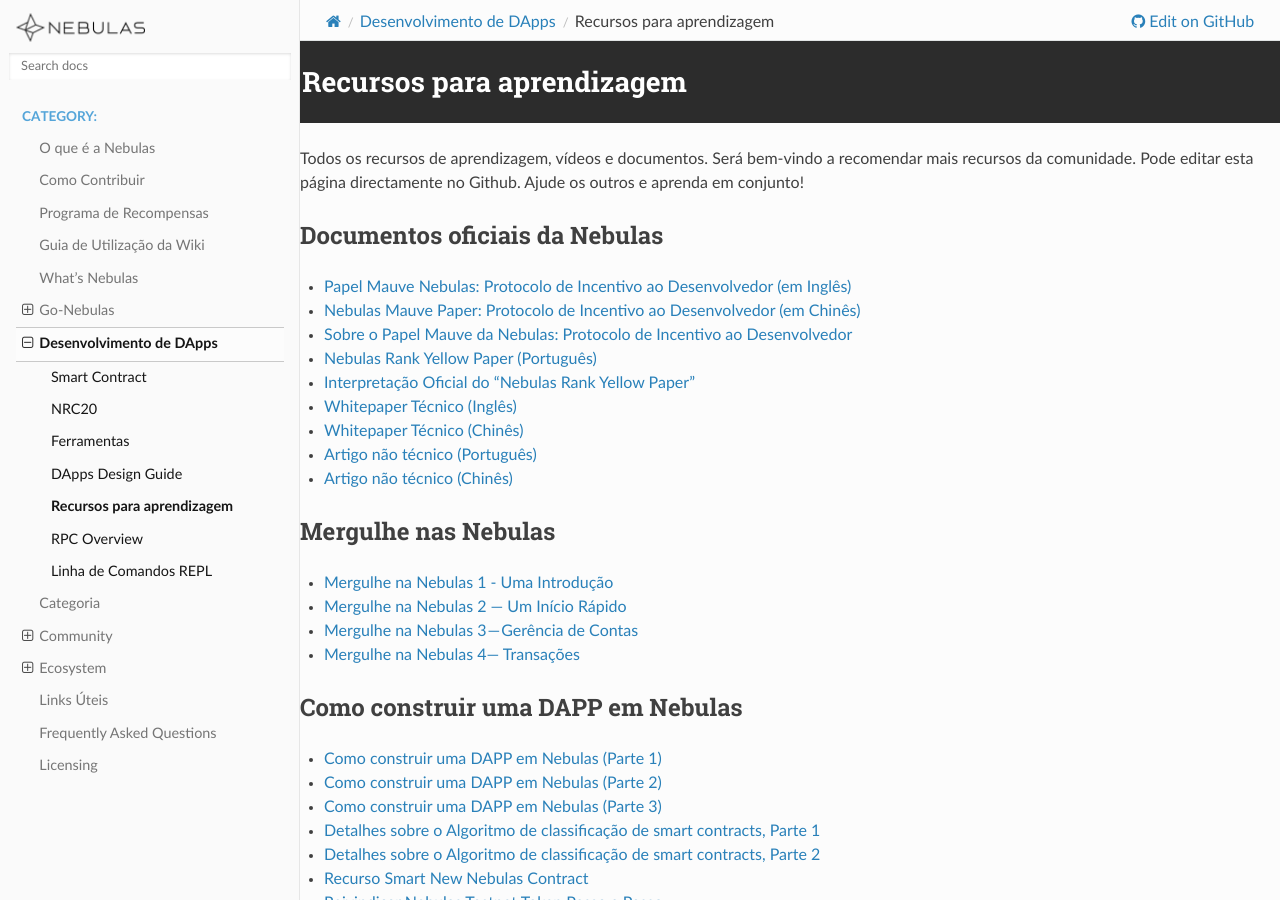
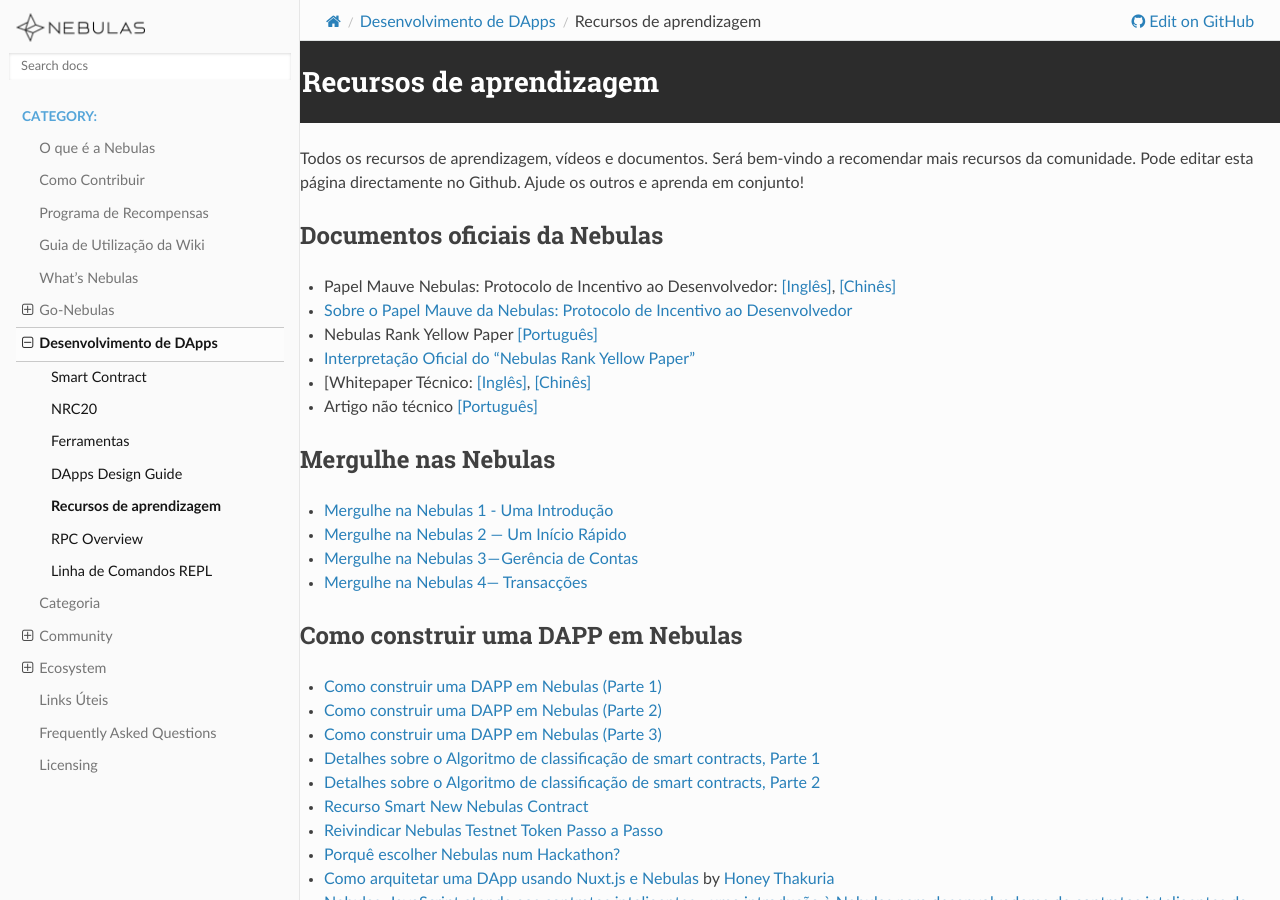
Before and after one commit to nebulasio/nebdocs, a Sphinx documentation site: the page built from docs/dapp-development/learning-resources.md, in a window 1280 px wide and 900 px high. Built offline with Sphinx 7.4.7 and the Read the Docs theme 2.0.0, drawn with Linux system fonts in a browser that asks for light colours; pages that are not in the unit, such as notebooks, are missing from menus.

Commit message:
Update learning-resources.md

```diff
--- a/docs/dapp-development/learning-resources.md
+++ b/docs/dapp-development/learning-resources.md
@@ -1,30 +1,25 @@
-# Recursos para aprendizagem
+# Recursos de aprendizagem
 
 Todos os recursos de aprendizagem, vídeos e documentos. Será bem-vindo a recomendar mais recursos da comunidade. Pode editar esta página directamente no Github. Ajude os outros e aprenda em conjunto!
 
-
 ## Documentos oficiais da Nebulas
 
-- [Papel Mauve Nebulas: Protocolo de Incentivo ao Desenvolvedor (em Inglês)](https://nebulas.io/docs/NebulasMauvepaper.pdf)
-- [Nebulas Mauve Paper: Protocolo de Incentivo ao Desenvolvedor (em Chinês)](https://nebulas.io/docs/NebulasMauvepaperZh.pdf)
+- Papel Mauve Nebulas: Protocolo de Incentivo ao Desenvolvedor:  [[Inglês]](https://nebulas.io/docs/NebulasMauvepaper.pdf), [[Chinês]](https://nebulas.io/docs/NebulasMauvepaperZh.pdf)
 - [Sobre o Papel Mauve da Nebulas: Protocolo de Incentivo ao Desenvolvedor](https://medium.com/nebulasio/nebulas-mauve-paper-developer-incentive-protocol-37bb90e52a20)
 
-- [Nebulas Rank Yellow Paper (Português)](https://nebulas.io/docs/NebulasYellowpaperPt.pdf)
+- Nebulas Rank Yellow Paper [[Português]](https://nebulas.io/docs/NebulasYellowpaperPt.pdf)
 - [Interpretação Oficial do “Nebulas Rank Yellow Paper”](https://medium.com/nebulasio/official-interpretation-of-nebulas-rank-yellow-paper-dd18293cd9a9)
 
-- [Whitepaper Técnico (Inglês)](https://nebulas.io/docs/NebulasTechnicalWhitepaper.pdf)
-- [Whitepaper Técnico (Chinês)](https://nebulas.io/docs/NebulasTechnicalWhitepaperZh.pdf)
+- [Whitepaper Técnico: [[Inglês]](https://nebulas.io/docs/NebulasTechnicalWhitepaper.pdf), [[Chinês]](https://nebulas.io/docs/NebulasTechnicalWhitepaperZh.pdf)
 
-- [Artigo não técnico (Português)](https://nebulas.io/docs/NebulasWhitepaperPt.pdf)
-- [Artigo não técnico (Chinês)](https://nebulas.io/docs/NebulasWhitepaperZh.pdf)
-
+- Artigo não técnico [[Português]](https://nebulas.io/docs/NebulasWhitepaperPt.pdf)
 
 ## Mergulhe nas Nebulas
 
 - [Mergulhe na Nebulas 1 - Uma Introdução](https://medium.com/nebulasio/dive-into-nebulas-1-introduction-3ec8bc73571c)
 - [Mergulhe na Nebulas 2 — Um Início Rápido](https://medium.com/nebulasio/dive-into-nebulas-2-quick-start-105da9df80e1)
 - [Mergulhe na Nebulas 3 — Gerência de Contas](https://medium.com/nebulasio/dive-into-nebulas-3-accounts-3ebd208858d6)
-- [Mergulhe na Nebulas 4— Transações](https://medium.com/nebulasio/dive-into-nebulas-4-transactions-2a13845e1d03)
+- [Mergulhe na Nebulas 4— Transacções](https://medium.com/nebulasio/dive-into-nebulas-4-transactions-2a13845e1d03)
 
 ## Como construir uma DAPP em Nebulas
 
```
